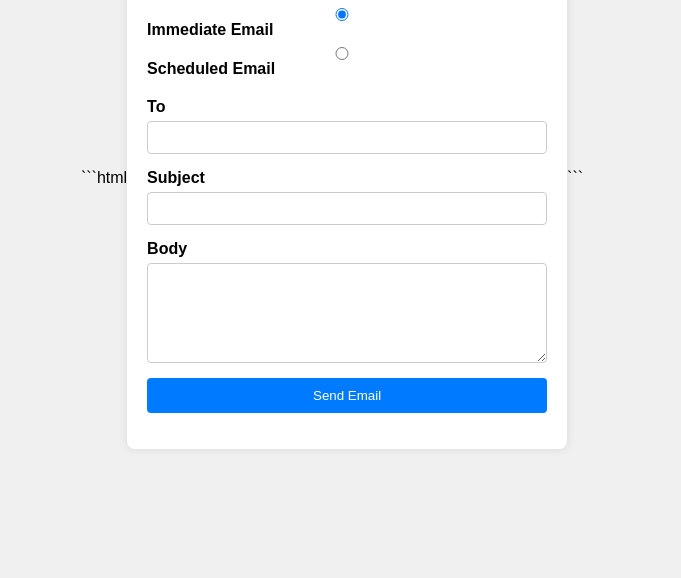
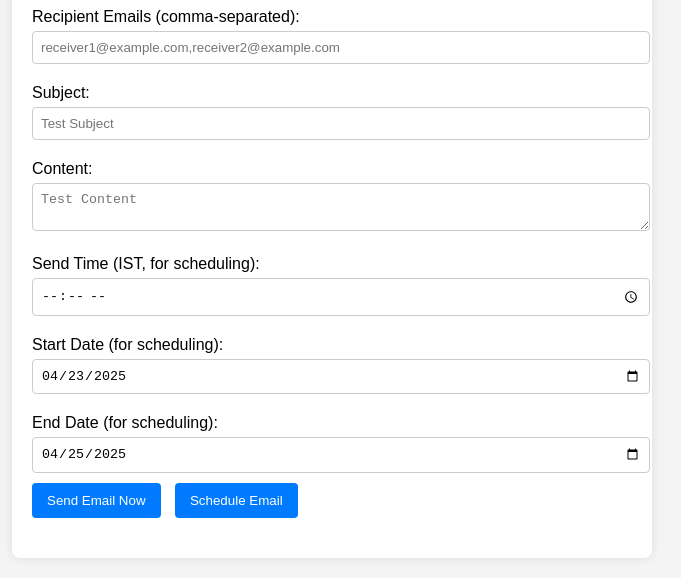
Before and after one commit to santhoshkaruppusamy55/email-app-frontend, a plain HTML site: page index.html in a window 1280 px wide. Shown: the part 222-800 px from the top of the page, without its empty margins (308-989 px from the left). Drawn offline with Linux system fonts and the light colour scheme.

Commit message:
Update index.html

````diff
--- a/index.html
+++ b/index.html
@@ -1,171 +1,125 @@
-```html
 <!DOCTYPE html>
 <html lang="en">
 <head>
     <meta charset="UTF-8">
     <meta name="viewport" content="width=device-width, initial-scale=1.0">
-       <title>Transactional Email App</title>
+    <title>Transactional Email Service</title>
     <style>
         body {
             font-family: Arial, sans-serif;
-           background-color: #f0f0f0;
-           display: flex;
-           justify-content: center;
-           align-items: center;
-           min-height: 100vh;
+            background-color: #f4f4f4;
             margin: 0;
+            padding: 20px;
         }
         .container {
-           background-color: white;
+            max-width: 600px;
+            margin: 0 auto;
+            background: #fff;
             padding: 20px;
             border-radius: 8px;
-           box-shadow: 0 0 10px rgba(0, 0, 0, 0.1);
-           width: 100%;
-           max-width: 400px;
+            box-shadow: 0 0 10px rgba(0,0,0,0.1);
         }
         h1 {
-           text-align: center;
+            color: #333;
+        }
+        form {
             margin-bottom: 20px;
-         }
-         .form-toggle {
-           margin-bottom: 20px;
-         }
-         .form-toggle label {
-           margin-right: 20px;
-         }
-         .form-group {
-           margin-bottom: 15px;
         }
         label {
             display: block;
-           margin-bottom: 5px;
-           font-weight: bold;
+            margin: 10px 0 5px;
         }
         input, textarea {
             width: 100%;
             padding: 8px;
+            margin-bottom: 10px;
             border: 1px solid #ccc;
             border-radius: 4px;
-           box-sizing: border-box;
-         }
-         textarea {
-           height: 100px;
-           resize: vertical;
         }
         button {
-           width: 100%;
-           padding: 10px;
             background-color: #007bff;
-           color: white;
+            color: #fff;
+            padding: 10px 15px;
             border: none;
             border-radius: 4px;
             cursor: pointer;
+            margin-right: 10px;
         }
         button:hover {
             background-color: #0056b3;
-         }
-         #message {
-           margin-top: 15px;
-           text-align: center;
-           color: green;
-         }
-         #message.error {
-           color: red;
         }
     </style>
 </head>
 <body>
     <div class="container">
-         <h1>Transactional Email App</h1>
-         <div class="form-toggle">
-           <label>
-             <input type="radio" name="formType" value="immediate" checked onclick="toggleForm()"> Immediate Email
-           </label>
-           <label>
-             <input type="radio" name="formType" value="scheduled" onclick="toggleForm()"> Scheduled Email
-           </label>
-         </div>
-         <form id="emailForm" onsubmit="handleSubmit(event)">
-           <div class="form-group">
-             <label for="to">To</label>
-             <input type="email" id="to" required>
-           </div>
-           <div class="form-group">
-             <label for="subject">Subject</label>
-             <input type="text" id="subject" required>
-           </div>
-           <div class="form-group">
-             <label for="body">Body</label>
-             <textarea id="body" required></textarea>
-           </div>
-           <div class="form-group" id="scheduleFields" style="display: none;">
-             <label for="sendTime">Send Time (YYYY-MM-DD HH:MM)</label>
-             <input type="datetime-local" id="sendTime">
-             <label for="endDate">End Date (YYYY-MM-DD)</label>
-             <input type="date" id="endDate">
-           </div>
-           <button type="submit">Send Email</button>
+        <h1>Transactional Email Service</h1>
+        <p>Send or schedule emails to multiple recipients using Brevo.</p>
+
+        <form id="emailForm">
+            <label for="sender">Sender Email:</label>
+            <input type="email" id="sender" required placeholder="sender@example.com">
+            <label for="receivers">Recipient Emails (comma-separated):</label>
+            <input type="text" id="receivers" required placeholder="receiver1@example.com,receiver2@example.com">
+            <label for="subject">Subject:</label>
+            <input type="text" id="subject" required placeholder="Test Subject">
+            <label for="content">Content:</label>
+            <textarea id="content" required placeholder="Test Content"></textarea>
+            <label for="sendTime">Send Time (IST, for scheduling):</label>
+            <input type="time" id="sendTime">
+            <label for="startDate">Start Date (for scheduling):</label>
+            <input type="date" id="startDate" value="2025-04-23">
+            <label for="endDate">End Date (for scheduling):</label>
+            <input type="date" id="endDate" value="2025-04-25">
+            <button type="submit" id="sendNow">Send Email Now</button>
+            <button type="submit" id="schedule">Schedule Email</button>
         </form>
-         <p id="message"></p>
     </div>
 
     <script>
-         const API_BASE_URL = 'https://<your-api-id>.execute-api.<region>.amazonaws.com/prod';
+        const apiBaseUrl = 'https://sirvaz42x9.execute-api.ap-south-1.amazonaws.com/prod';
 
-         function toggleForm() {
-           const formType = document.querySelector('input[name="formType"]:checked').value;
-           const scheduleFields = document.getElementById('scheduleFields');
-           const button = document.querySelector('button');
-           if (formType === 'scheduled') {
-             scheduleFields.style.display = 'block';
-             document.getElementById('sendTime').required = true;
-             document.getElementById('endDate').required = true;
-             button.textContent = 'Schedule Email';
-           } else {
-             scheduleFields.style.display = 'none';
-             document.getElementById('sendTime').required = false;
-             document.getElementById('endDate').required = false;
-             button.textContent = 'Send Email';
-           }
-         }
+        document.getElementById('emailForm').addEventListener('submit', async (e) => {
+            e.preventDefault();
+            const sender = document.getElementById('sender').value.trim();
+            const receivers = document.getElementById('receivers').value.split(',').map(email => email.trim());
+            const subject = document.getElementById('subject').value.trim();
+            const content = document.getElementById('content').value.trim();
 
-         async function handleSubmit(event) {
-           event.preventDefault();
-           const formType = document.querySelector('input[name="formType"]:checked').value;
-           const to = document.getElementById('to').value;
-           const subject = document.getElementById('subject').value;
-           const body = document.getElementById('body').value;
-           const messageEl = document.getElementById('message');
+            const payload = {
+                sender: sender,
+                to: receivers,
+                subject: subject,
+                body: content
+            };
 
-           messageEl.textContent = '';
-           messageEl.classList.remove('error');
-
-           try {
-             let url, payload;
-             if (formType === 'immediate') {
-               url = `${API_BASE_URL}/send-email`;
-               payload = { to, subject, body };
-             } else {
-               const sendTime = document.getElementById('sendTime').value;
-               const endDate = document.getElementById('endDate').value;
-               url = `${API_BASE_URL}/schedule-email`;
-               payload = { to, subject, body, send_time: sendTime, end_date: endDate };
-             }
-
-             const response = await fetch(url, {
+            if (e.submitter.id === 'sendNow') {
+                const response = await fetch(`${apiBaseUrl}/send-email`, {
                     method: 'POST',
                     headers: { 'Content-Type': 'application/json' },
-               body: JSON.stringify(payload),
+                    body: JSON.stringify(payload)
                 });
-
-             const data = await response.json();
-             messageEl.textContent = data.message || (formType === 'immediate' ? 'Email sent successfully!' : 'Email scheduled successfully!');
-           } catch (error) {
-             messageEl.textContent = 'Error: ' + error.message;
-             messageEl.classList.add('error');
+                const result = await response.json();
+                alert(result.message || result.error);
+            } else if (e.submitter.id === 'schedule') {
+                const sendTime = document.getElementById('sendTime').value;
+                const startDate = document.getElementById('startDate').value;
+                const endDate = document.getElementById('endDate').value;
+                if (!sendTime || !startDate || !endDate) {
+                    alert('Please provide send time, start date, and end date for scheduling');
+                    return;
                 }
+                payload.send_time = sendTime;
+                payload.start_date = startDate;
+                payload.end_date = endDate;
+                const response = await fetch(`${apiBaseUrl}/schedule-email`, {
+                    method: 'POST',
+                    headers: { 'Content-Type': 'application/json' },
+                    body: JSON.stringify(payload)
+                });
+                const result = await response.json();
+                alert(result.message || result.error);
             }
+        });
     </script>
 </body>
 </html>
-     ```
````
Lines whose indentation alone changed are shown as unchanged.
